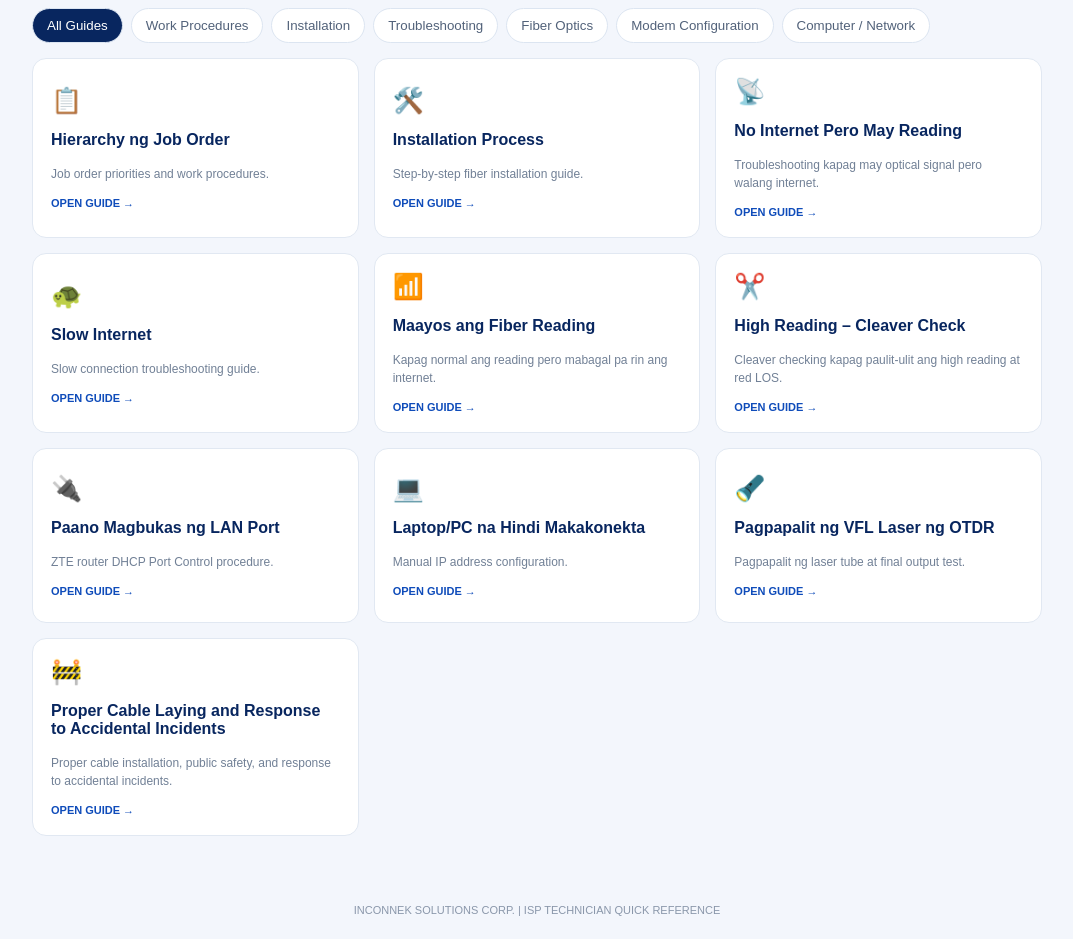
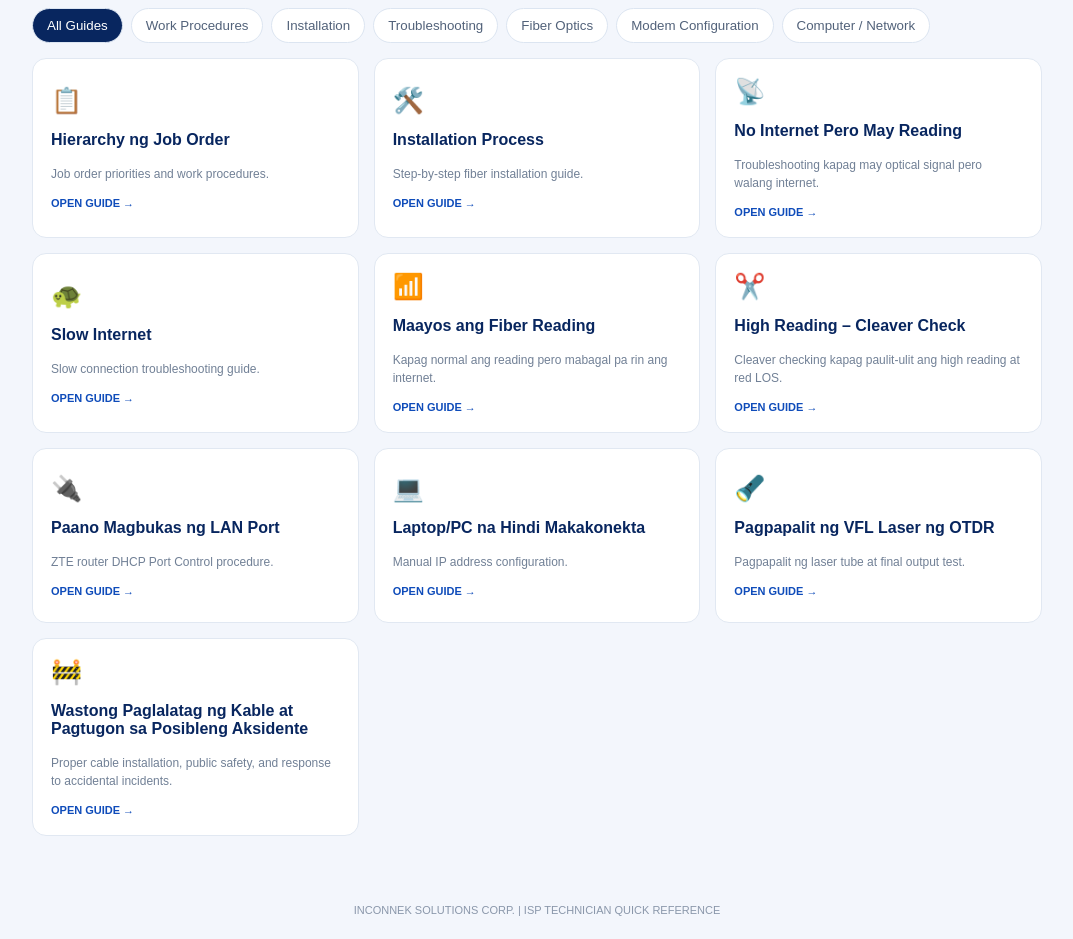
Before and after one commit to yanaborja610-hub/inconnek_cheat_sheet, a plain HTML site: page index.html in a window 1280 px wide. Shown: the part 541-1480 px from the top of the page, without its empty margins (103-1176 px from the left). Drawn offline with Linux system fonts and the light colour scheme.

Commit message:
Fix the added entry

```diff
--- a/index.html
+++ b/index.html
@@ -604,26 +604,26 @@
             },
 
 			{
-  				title: "Proper Cable Laying and Response to Accidental Incidents",
+  				title: "Wastong Paglalatag ng Kable at Pagtugon sa Posibleng Aksidente",
     			category: "Work Procedures",
     			icon: "🚧",
    				description: "Proper cable installation, public safety, and response to accidental incidents.",
 
     			steps: [
         			["Conduct Site Assessment",
-            		"• Suriin muna ang lugar bago simulan ang cable installation.\n\n• Tukuyin kung may mga sasakyang dumadaan, pedestrian, o iba pang posibleng sagabal.\n\n• Alamin kung saan ligtas ilalatag o ihahaging ang fiber cable.\n\n• Kung delikado ang lugar, magplano muna ng mas ligtas na paraan ng installation."],
+            		"• Suriin muna ang lugar bago simulan ang cable installation.<br>• Tukuyin kung may mga sasakyang dumadaan, pedestrian, o iba pang posibleng sagabal.<br>• Alamin kung saan ligtas ilalatag o ihahaging ang fiber cable.<br>• Kung delikado ang lugar, magplano muna ng mas ligtas na paraan ng installation."],
 
        				["Prepare Safety Equipment",
-            		"• Gumamit ng reflective vest at iba pang kinakailangang PPE.\n\n• Magtalaga ng isang technician na magbabantay sa mga dumadaan na sasakyan at pedestrian.\n\n• Siguraduhing hindi nakaharang ang mga kagamitan sa kalsada."],
+            		"• Gumamit ng reflective vest at iba pang kinakailangang PPE.<br>• Magtalaga ng isang technician na magbabantay sa mga dumadaan na sasakyan at pedestrian.<br>• Siguraduhing hindi nakaharang ang mga kagamitan sa kalsada."],
 
         			["Practice Proper Cable Handling",
-            		"• Iwasang basta-bastang ihagis ang cable nang hindi sinusuri ang paligid.\n\n• Siguraduhing walang sasakyan o tao sa dadaanan ng cable.\n\n• Magbigay ng malinaw na signal o communication sa mga kasamang technician bago hilahin o ihagis ang cable.\n\n• Iwasang mag-iwan ng nakalaylay o nakaharang na cable sa dinaraanan ng mga sasakyan."],
+            		"• Iwasang basta-bastang ihagis ang cable nang hindi sinusuri ang paligid.<br>• Siguraduhing walang sasakyan o tao sa dadaanan ng cable.<br>• Magbigay ng malinaw na signal o communication sa mga kasamang technician bago hilahin o ihagis ang cable.<br>• Iwasang mag-iwan ng nakalaylay o nakaharang na cable sa dinaraanan ng mga sasakyan."],
 
         			["Respond Immediately to Accidents",
-            		"• Itigil agad ang cable installation kapag may nangyaring aksidente.\n\n• Makipag-usap nang maayos at propesyonal sa mga taong naapektuhan.\n\n• I-report agad ang insidente sa Operations Officer o Team Leader.\n\n• Huwag isisiin o magpalit-palit sa sinumang sangkot."],
+            		"• Itigil agad ang cable installation kapag may nangyaring aksidente.<br>• Makipag-usap nang maayos at propesyonal sa mga taong naapektuhan.<br>• I-report agad ang insidente sa Operations Officer o Team Leader.<br>• Huwag isisiin o magpalit-palit sa sinumang sangkot."],
 
         			["Communicate with the Client",
-            		"• Ipaliwanag nang maayos sa client ang nangyaring insidente.\n\n• Ipaliwanag kung bakit maaantala ang installation.\n\n• Magbigay ng makatotohanang estimated completion time.\n\n• Panatilihing maayos at magalang ang komunikasyon upang maiwasan ang reklamo o hindi pagkakaunawaan."]
+            		"• Ipaliwanag nang maayos sa client ang nangyaring insidente.<br>• Ipaliwanag kung bakit maaantala ang installation.<br>• Magbigay ng makatotohanang estimated completion time.<br>• Panatilihing maayos at magalang ang komunikasyon upang maiwasan ang reklamo o hindi pagkakaunawaan."]
     			],
 
     			reminder: "Unahin palagi ang kaligtasan ng publiko, mga technician, at iba pang taong nasa paligid. Huwag ipagpatuloy ang installation hangga't hindi ligtas ang lugar."
```
